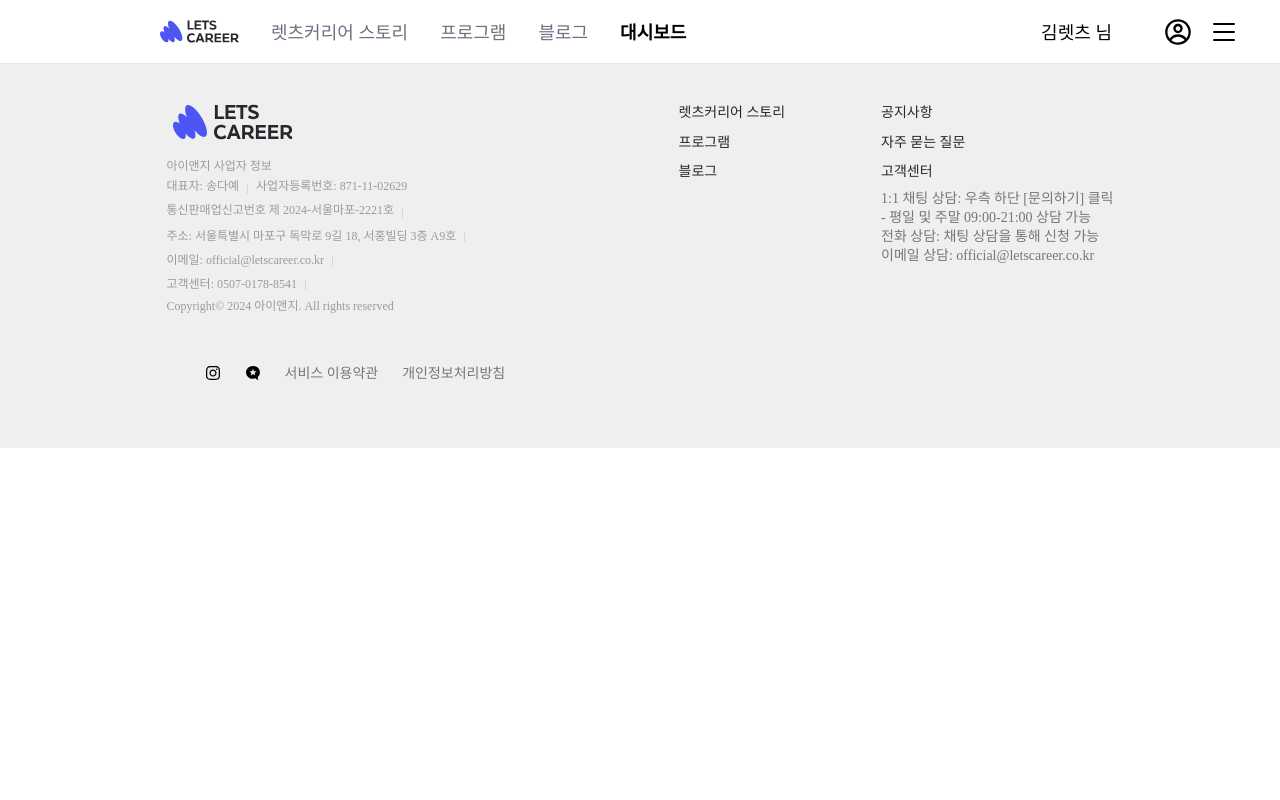
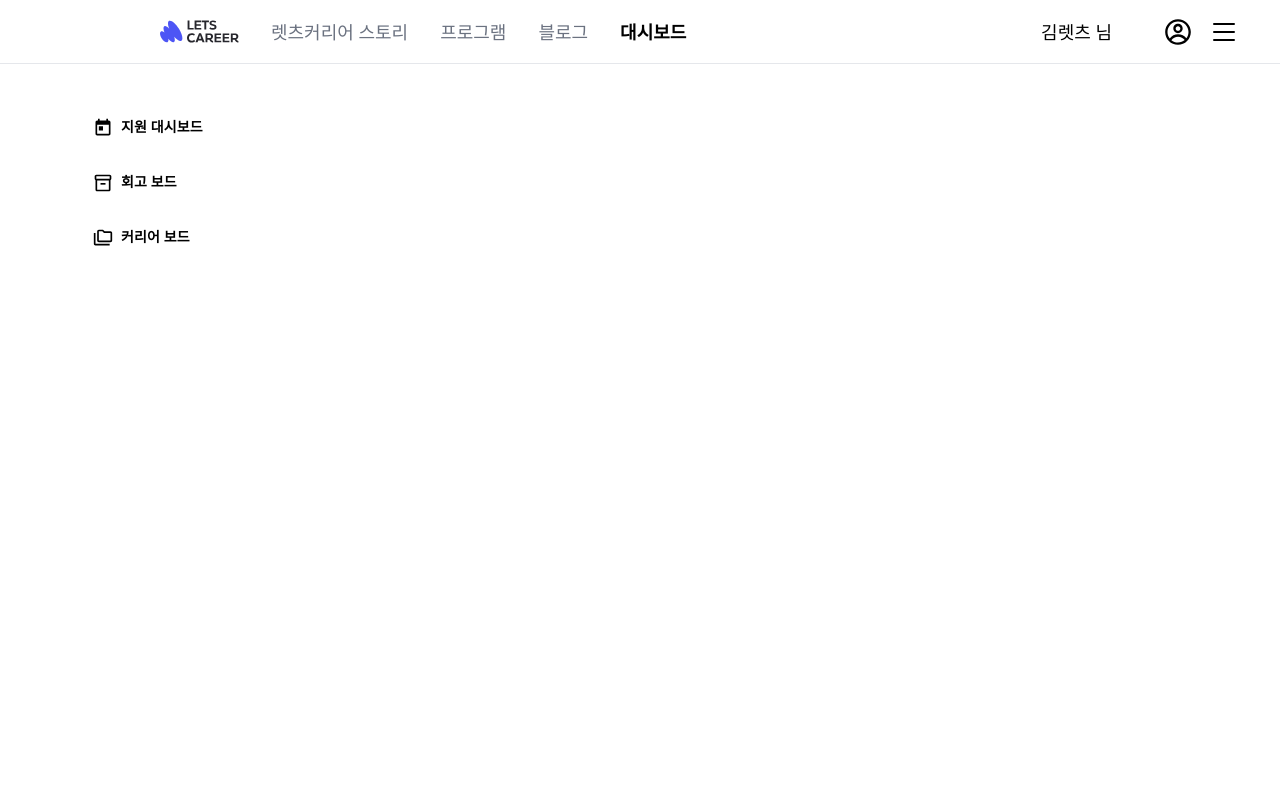
Before and after one commit to LetsCareer-A/LetsCareerA-FE, a React (Vite) app: page / in a window 1280 px wide. Shown: the top 800 px of the page. Built offline with nearby package versions, Linux system fonts and the light colour scheme.

Commit message:
[Design] sidebar 웹퍼블리싱

```diff
--- a/package.json
+++ b/package.json
@@ -14,6 +14,7 @@
     "@emotion/styled": "^11.13.0",
     "@mui/icons-material": "^6.0.0",
     "@mui/material": "^6.0.0",
+    "@mui/styles": "^6.0.1",
     "@tanstack/react-query": "^5.52.1",
     "axios": "^1.7.5",
     "react": "^18.3.1",
--- a/src/App.tsx
+++ b/src/App.tsx
@@ -3,8 +3,9 @@ import { QueryClient, QueryClientProvider } from '@tanstack/react-query';
 import Navbar from './components/Navbar';
 import Footer from './components/Footer';
 import Toast from './components/Toast';
-import Textfield from './components/TextField';
+import Textfield from './components/Textfield';
 import InputBox from './components/InputBox';
+import Sidebar from './components/Sidebar';
 import { ThemeProvider } from '@mui/material/styles';
 import theme from './styles/theme';
 import Dashbord from './pages/index'
@@ -19,6 +20,7 @@ function App() {
       <Routes>
         <Route path="/" element={<Dashbord />} />
       </Routes>
+        <Sidebar/>
         <Footer/>
     </Router>
     </ThemeProvider>
--- a/src/components/Sidebar.tsx
+++ b/src/components/Sidebar.tsx
@@ -0,0 +1,60 @@
+import React from 'react';
+import { Box, Typography } from '@mui/material';
+import TodayIcon from '@mui/icons-material/Today';
+import Inventory2OutlinedIcon from '@mui/icons-material/Inventory2Outlined';
+import FolderCopyOutlinedIcon from '@mui/icons-material/FolderCopyOutlined';
+import { Link } from 'react-router-dom';
+
+const menuItemStyle = {
+  display: 'flex',
+  alignItems: 'center',
+  padding: '12px 12px',
+  borderRadius: '8px',
+  backgroundColor: 'white',
+  border: '1px solid transparent',
+  cursor: 'pointer',
+  gap: '8px',
+  transition: 'background-color 0.3s, border-color 0.3s',
+  '&:hover': {
+    backgroundColor: '#EDEEFE',
+    borderColor: '#4D55F5',
+    '& .menuText': {
+      color: '#4D55F5',
+    },
+    '& .menuIcon': {
+      color: '#4D55F5',
+    },
+  },
+};
+
+const textStyle = {
+  fontFamily: 'Pretendard',
+  fontSize: 14,
+  fontWeight: 600,
+  color: 'black',
+  transition: 'color 0.3s',
+};
+
+const Sidebar = () => {
+  return (
+    <Box sx={{ width: 277, height: '100vh', backgroundColor: 'white' }}>
+      {/* 상단 메뉴 목록 */}
+      <Box sx={{ width: 181, display: 'flex', flexDirection: 'column', gap: '8px', position: 'relative', left: '80px', top: '40px' }}>
+        {[
+          { icon: <TodayIcon sx={{ width: 20, height: 20, color: 'black', transition: 'color 0.3s' }} className="menuIcon" />, text: '지원 대시보드', path: '/dashboard' },
+          { icon: <Inventory2OutlinedIcon sx={{ width: 20, height: 20, color: 'black', transition: 'color 0.3s' }} className="menuIcon" />, text: '회고 보드', path: '/retrospective' },
+          { icon: <FolderCopyOutlinedIcon sx={{ width: 20, height: 20, color: 'black', transition: 'color 0.3s' }} className="menuIcon" />, text: '커리어 보드', path: '/career-board' }
+        ].map((item, index) => (
+          <Link key={index} to={item.path} style={{ textDecoration: 'none' }}>
+            <Box sx={menuItemStyle}>
+              {item.icon}
+              <Typography sx={textStyle} className="menuText">{item.text}</Typography>
+            </Box>
+          </Link>
+        ))}
+      </Box>
+    </Box>
+  );
+};
+
+export default Sidebar;
```
Also changed, not shown: 1 other file (tests, documents, lock files or other folders).
